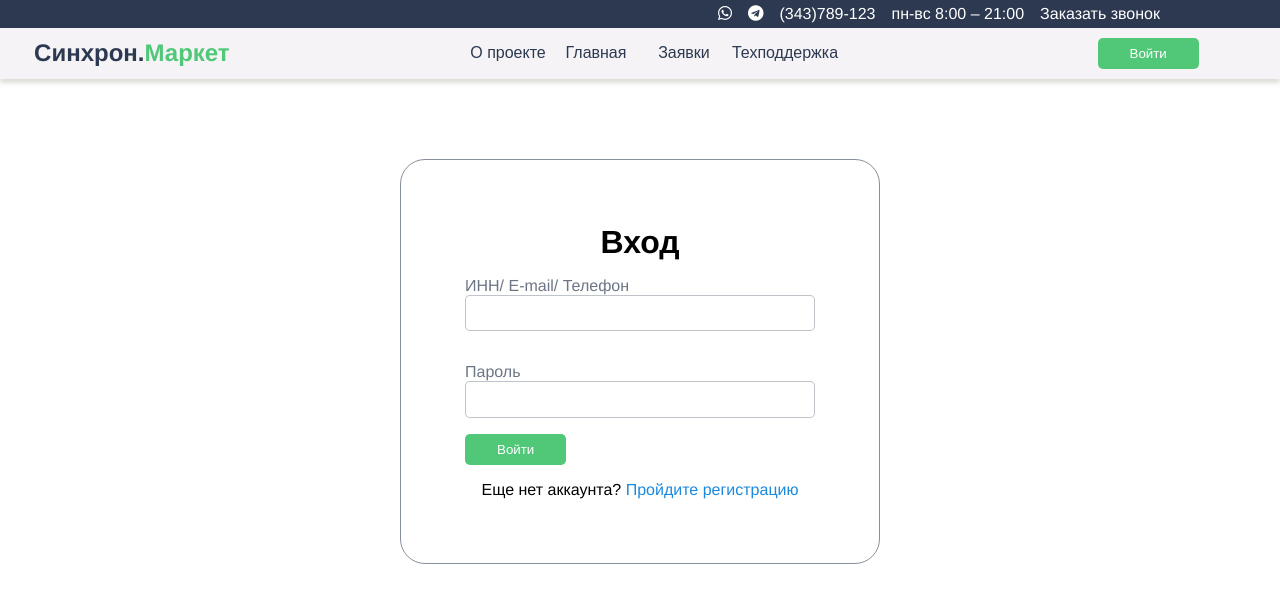
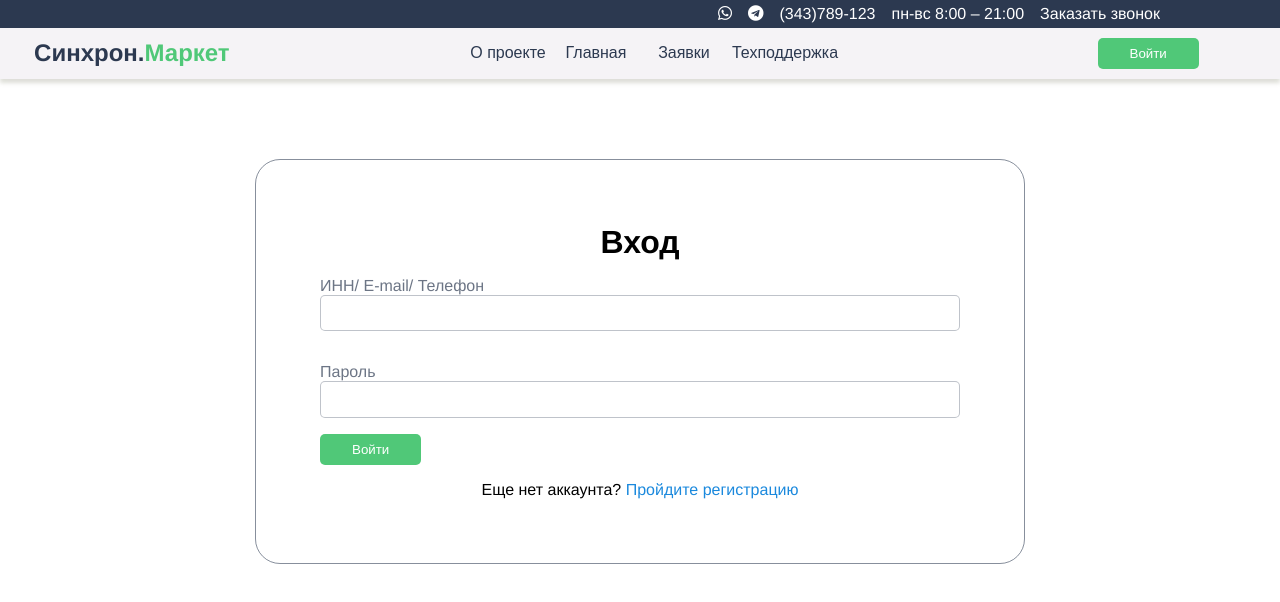
Before and after one commit to startsevIT/Synchron.Market, a React (Create React App) app: page /login in a window 1280 px wide. Shown: the top 602 px of the page. Built offline with nearby package versions, Linux system fonts and the light colour scheme.

Commit message:
fix form

```diff
--- a/src/1Components/Form/Form.css
+++ b/src/1Components/Form/Form.css
@@ -1,4 +1,6 @@
 form {
+    min-width: 200px;
+    width: 50vw;
     border: 0.5px  solid #2C395090;
     padding: 4em;
     border-radius: 25px;
--- a/src/1Components/Toasts/Toasts.css
+++ b/src/1Components/Toasts/Toasts.css
@@ -56,6 +56,7 @@
     height: 3px;
     content: "";
     animation: timeOut 3s linear forwards;
+    border-radius: 10px;
 }
 
 @keyframes timeOut {
--- a/src/3Pages/LoginPage/LoginPage.css
+++ b/src/3Pages/LoginPage/LoginPage.css
@@ -1,5 +1,6 @@
 .login_page {
-    margin-inline: 25em;
+    display: flex;
+    justify-content: center;
     margin-top: 5em;
 }
 
```
